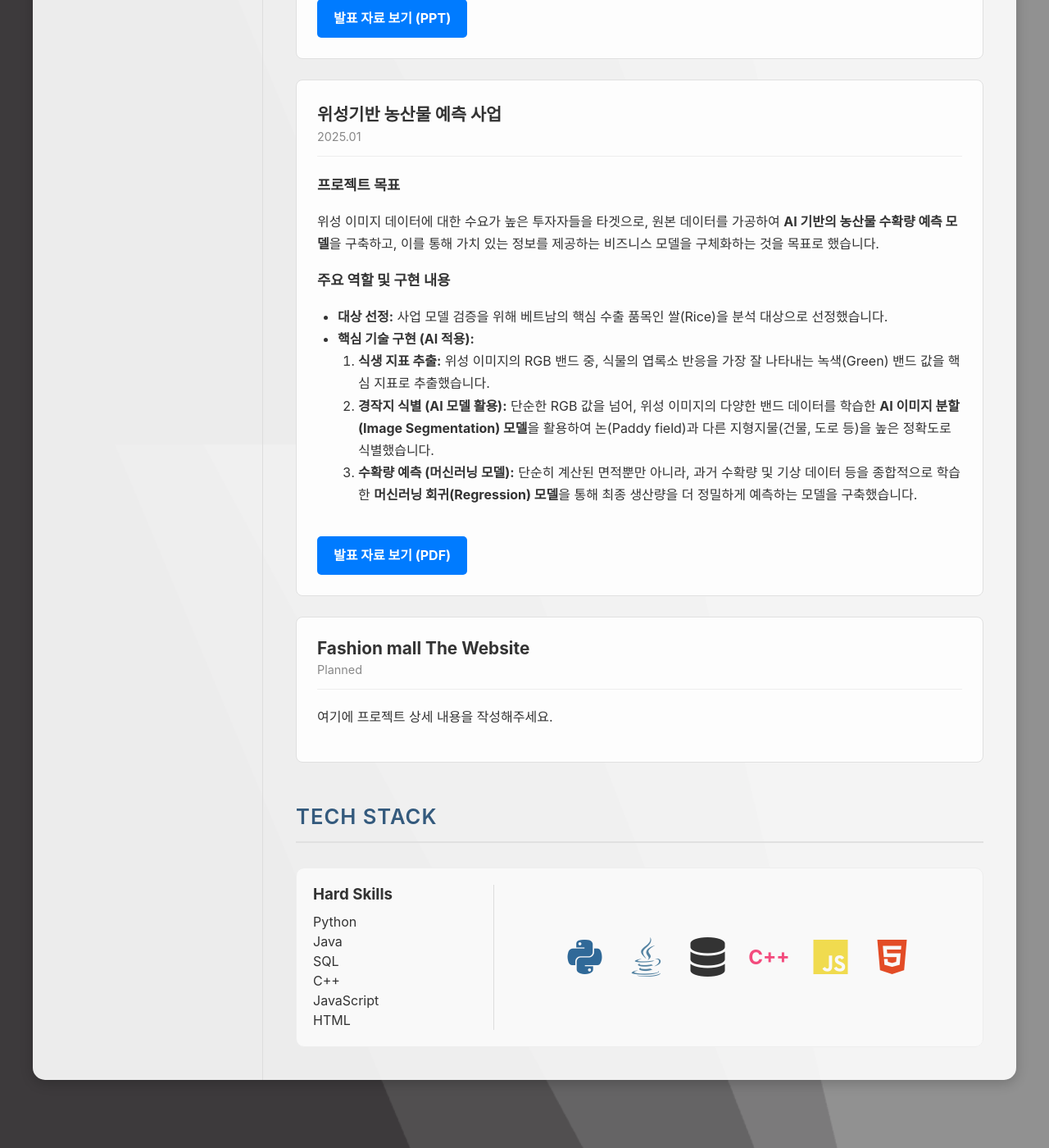
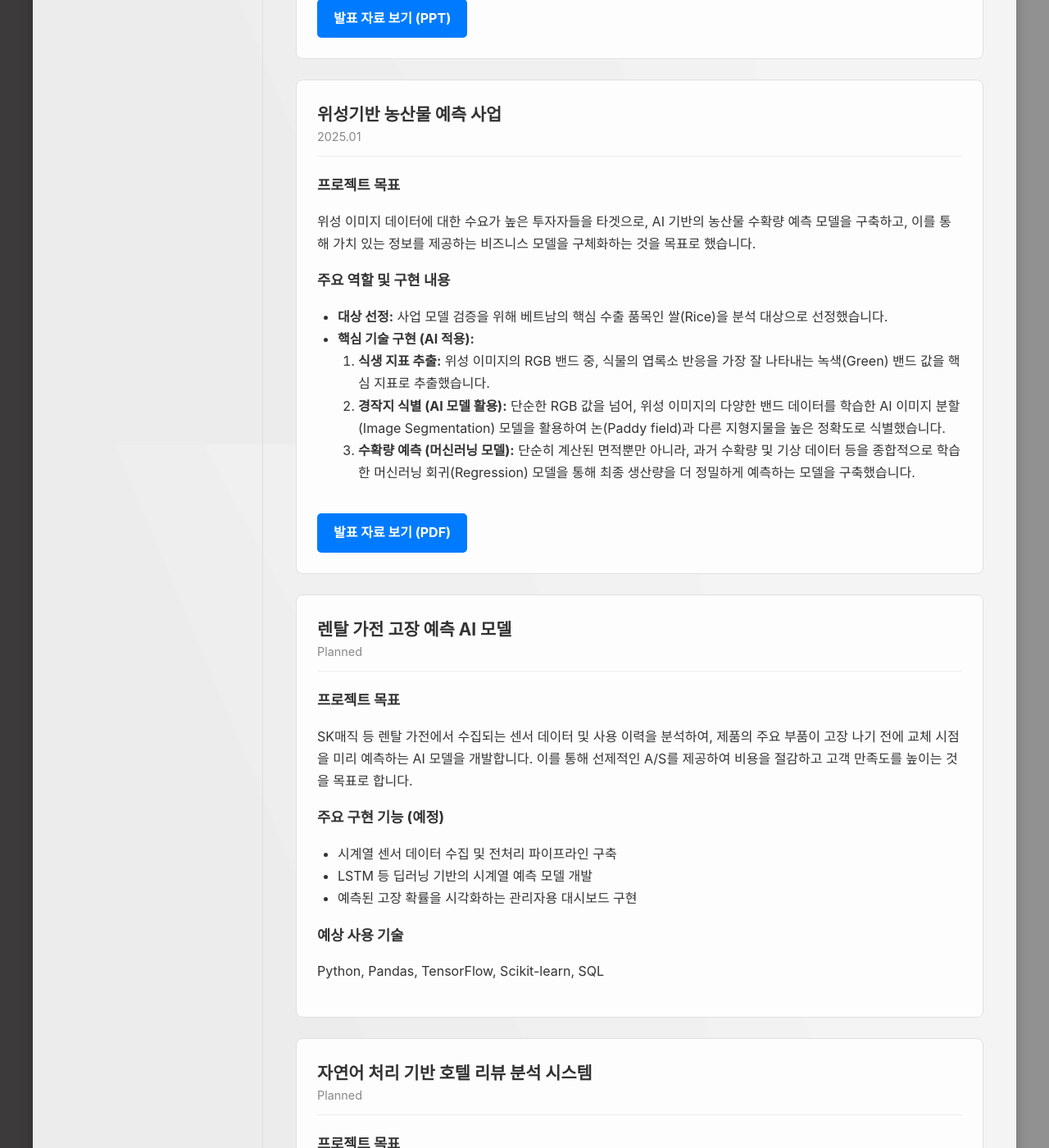
Before and after one commit to Leegaeune/Leegaeune.github.io, a Jekyll site: the page built from index.md, in a window 1280 px wide and 1400 px high, scrolled down 2158 px. Shown: the whole window at 82% size. Built offline with Jekyll 4.4.1, drawn with Linux system fonts in a browser that asks for light colours; some of the changed text lies outside the part shown.

Commit message:
Update index.md

```diff
--- a/index.md
+++ b/index.md
@@ -93,6 +93,7 @@ title: Home
 
 
 <h2 class="section-title">Projects</h2>
+
 <section class="projects-section">
 
   <!-- 프로젝트 1: 꺼북e 알림 -->
@@ -123,7 +124,7 @@ title: Home
     <div class="project-content">
       <h4>프로젝트 목표</h4>
       <p>
-        위성 이미지 데이터에 대한 수요가 높은 투자자들을 타겟으로, 원본 데이터를 가공하여 <strong>AI 기반의 농산물 수확량 예측 모델</strong>을 구축하고, 이를 통해 가치 있는 정보를 제공하는 비즈니스 모델을 구체화하는 것을 목표로 했습니다.
+        위성 이미지 데이터에 대한 수요가 높은 투자자들을 타겟으로, AI 기반의 농산물 수확량 예측 모델을 구축하고, 이를 통해 가치 있는 정보를 제공하는 비즈니스 모델을 구체화하는 것을 목표로 했습니다.
       </p>
       <h4>주요 역할 및 구현 내용</h4>
       <ul>
@@ -131,8 +132,8 @@ title: Home
         <li><b>핵심 기술 구현 (AI 적용):</b>
           <ol>
             <li><b>식생 지표 추출:</b> 위성 이미지의 RGB 밴드 중, 식물의 엽록소 반응을 가장 잘 나타내는 녹색(Green) 밴드 값을 핵심 지표로 추출했습니다.</li>
-            <li><b>경작지 식별 (AI 모델 활용):</b> 단순한 RGB 값을 넘어, 위성 이미지의 다양한 밴드 데이터를 학습한 <strong>AI 이미지 분할(Image Segmentation) 모델</strong>을 활용하여 논(Paddy field)과 다른 지형지물(건물, 도로 등)을 높은 정확도로 식별했습니다.</li>
-            <li><b>수확량 예측 (머신러닝 모델):</b> 단순히 계산된 면적뿐만 아니라, 과거 수확량 및 기상 데이터 등을 종합적으로 학습한 <strong>머신러닝 회귀(Regression) 모델</strong>을 통해 최종 생산량을 더 정밀하게 예측하는 모델을 구축했습니다.</li>
+            <li><b>경작지 식별 (AI 모델 활용):</b> 단순한 RGB 값을 넘어, 위성 이미지의 다양한 밴드 데이터를 학습한 AI 이미지 분할(Image Segmentation) 모델을 활용하여 논(Paddy field)과 다른 지형지물을 높은 정확도로 식별했습니다.</li>
+            <li><b>수확량 예측 (머신러닝 모델):</b> 단순히 계산된 면적뿐만 아니라, 과거 수확량 및 기상 데이터 등을 종합적으로 학습한 머신러닝 회귀(Regression) 모델을 통해 최종 생산량을 더 정밀하게 예측하는 모델을 구축했습니다.</li>
           </ol>
         </li>
       </ul>
@@ -140,16 +141,70 @@ title: Home
     </div>
   </div>
 
-  <!-- 프로젝트 3: Fashion mall The Website -->
+  <!-- ▼▼▼ 새로 추가된 예정 프로젝트 3개 ▼▼▼ -->
+
+  <!-- 프로젝트 3: 렌탈 가전 고장 예측 AI 모델 -->
   <div class="project-card">
-    <h3>Fashion mall The Website</h3>
+    <h3>렌탈 가전 고장 예측 AI 모델</h3>
     <p class="project-period">Planned</p>
-     <div class="project-content">
-      <p>여기에 프로젝트 상세 내용을 작성해주세요.</p>
+    <div class="project-content">
+      <h4>프로젝트 목표</h4>
+      <p>
+        SK매직 등 렌탈 가전에서 수집되는 센서 데이터 및 사용 이력을 분석하여, 제품의 주요 부품이 고장 나기 전에 교체 시점을 미리 예측하는 AI 모델을 개발합니다. 이를 통해 선제적인 A/S를 제공하여 비용을 절감하고 고객 만족도를 높이는 것을 목표로 합니다.
+      </p>
+      <h4>주요 구현 기능 (예정)</h4>
+      <ul>
+        <li>시계열 센서 데이터 수집 및 전처리 파이프라인 구축</li>
+        <li>LSTM 등 딥러닝 기반의 시계열 예측 모델 개발</li>
+        <li>예측된 고장 확률을 시각화하는 관리자용 대시보드 구현</li>
+      </ul>
+      <h4>예상 사용 기술</h4>
+      <p>Python, Pandas, TensorFlow, Scikit-learn, SQL</p>
+    </div>
+  </div>
+
+  <!-- 프로젝트 4: 자연어 처리 기반 호텔 리뷰 분석 시스템 -->
+  <div class="project-card">
+    <h3>자연어 처리 기반 호텔 리뷰 분석 시스템</h3>
+    <p class="project-period">Planned</p>
+    <div class="project-content">
+      <h4>프로젝트 목표</h4>
+      <p>
+        워커힐 호텔 등 특정 호텔의 온라인 리뷰 데이터를 수집하고 자연어 처리(NLP) 기술을 통해 분석합니다. 고객들이 언급하는 핵심 키워드(예: 주차, 조식, 청결)와 그에 대한 긍정/부정 감성을 자동으로 분류하고 요약하여, 서비스 개선을 위한 구체적인 인사이트를 도출하는 것을 목표로 합니다.
+      </p>
+      <h4>주요 구현 기능 (예정)</h4>
+      <ul>
+        <li>웹 크롤링을 통한 리뷰 데이터 수집</li>
+        <li>토픽 모델링(LDA)을 이용한 핵심 주제어 추출</li>
+        <li>감성 분석 모델을 통한 긍정/부정 리뷰 분류 및 시각화</li>
+      </ul>
+      <h4>예상 사용 기술</h4>
+      <p>Python, Scikit-learn (TF-IDF), Gensim, KoNLPy</p>
+    </div>
+  </div>
+
+  <!-- 프로젝트 5: 개인화 추천 시스템이 적용된 E-commerce 백엔드 -->
+  <div class="project-card">
+    <h3>개인화 추천 시스템이 적용된 E-commerce 백엔드</h3>
+    <p class="project-period">Planned</p>
+    <div class="project-content">
+      <h4>프로젝트 목표</h4>
+      <p>
+        사용자의 상품 조회 이력, 구매 내역, 장바구니 데이터를 기반으로 개인에게 맞는 상품을 추천해주는 E-commerce 백엔드 시스템을 구축합니다. 협업 필터링(Collaborative Filtering) 등 추천 알고리즘을 구현하고, 이를 API 형태로 제공하는 것을 목표로 합니다.
+      </p>
+      <h4>주요 구현 기능 (예정)</h4>
+      <ul>
+        <li>사용자 행동 로그 수집 및 데이터베이스 설계</li>
+        <li>콘텐츠 기반 / 협업 필터링 추천 알고리즘 구현</li>
+        <li>추천 상품 목록을 반환하는 RESTful API 서버 구축</li>
+      </ul>
+      <h4>예상 사용 기술</h4>
+      <p>Python, Java/Spring, MySQL/PostgreSQL, REST API, AWS/GCP</p>
     </div>
   </div>
 
 </section>
+
 
 
 <h2 class="section-title">Tech Stack</h2>
```
